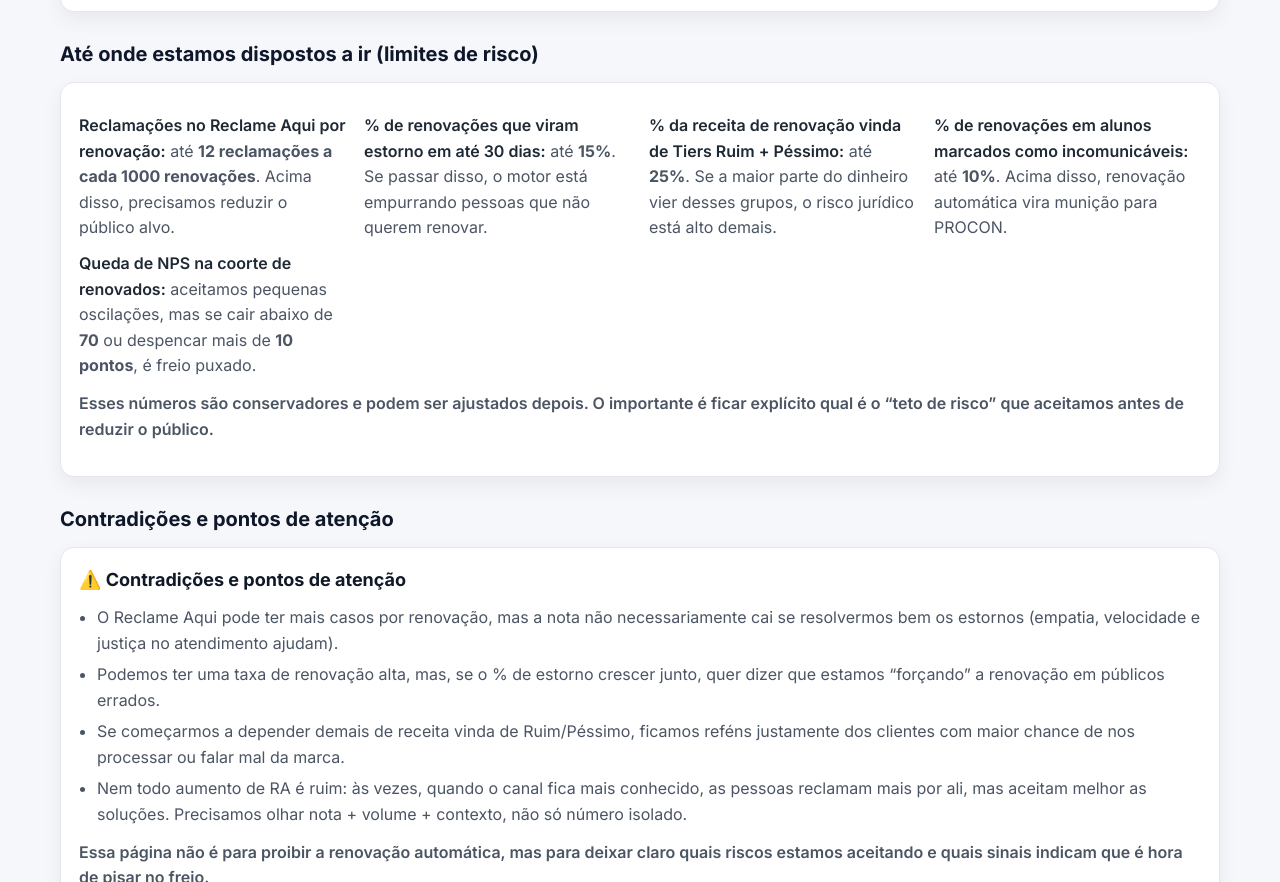
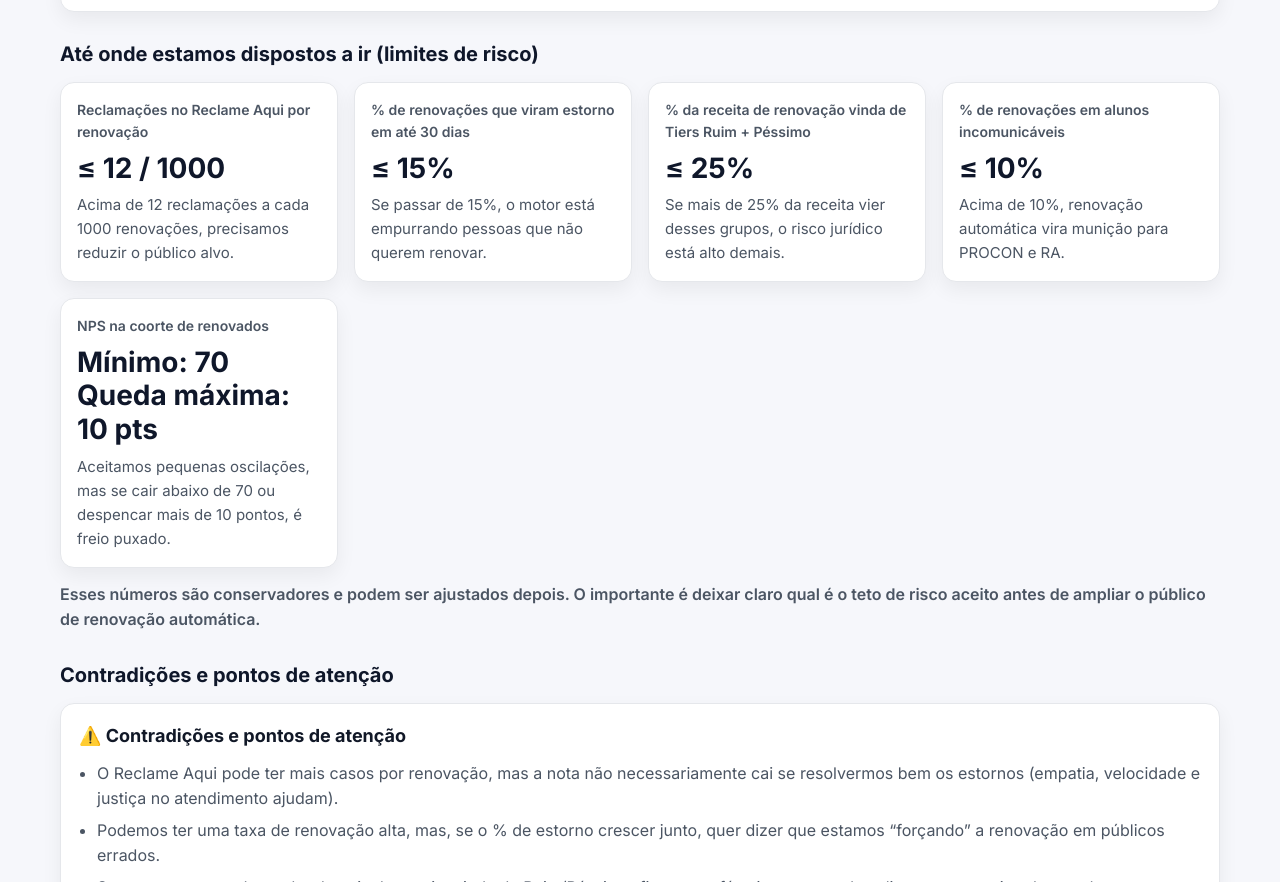
Before and after one commit to javaijafoi/demos, a website: page riscos.html in a window 1280 px wide. Shown: the part 1496-2378 px from the top of the page. Drawn offline with Linux system fonts and the light colour scheme.

Commit message:
Adiciona grade de limites de risco

```diff
--- a/riscos.css
+++ b/riscos.css
@@ -169,6 +169,52 @@ section {
   color: var(--text);
 }
 
+.limits-grid {
+  display: grid;
+  grid-template-columns: repeat(auto-fit, minmax(240px, 1fr));
+  gap: 16px;
+  margin-top: 12px;
+}
+
+.limit-card {
+  background: var(--card-bg);
+  border: 1px solid var(--border);
+  border-radius: 14px;
+  padding: 16px;
+  box-shadow: var(--shadow);
+  display: flex;
+  flex-direction: column;
+  gap: 8px;
+}
+
+.limit-title {
+  font-size: 14px;
+  font-weight: 600;
+  color: var(--muted);
+}
+
+.limit-value {
+  font-size: 28px;
+  font-weight: 700;
+  color: #0f172a;
+  line-height: 1.2;
+}
+
+.limit-value span {
+  display: block;
+}
+
+.limit-description {
+  color: var(--muted);
+  font-size: 15px;
+}
+
+.limits-note {
+  margin-top: 14px;
+  color: var(--muted);
+  font-weight: 600;
+}
+
 .alert-card h3 {
   display: flex;
   align-items: center;
--- a/riscos.html
+++ b/riscos.html
@@ -115,16 +115,34 @@
 
     <section aria-labelledby="limites">
       <h2 id="limites" class="section-title">Até onde estamos dispostos a ir (limites de risco)</h2>
-      <article class="card">
-        <div class="metrics">
-          <div><span class="metric-label">Reclamações no Reclame Aqui por renovação:</span> até <strong>12 reclamações a cada 1000 renovações</strong>. Acima disso, precisamos reduzir o público alvo.</div>
-          <div><span class="metric-label">% de renovações que viram estorno em até 30 dias:</span> até <strong>15%</strong>. Se passar disso, o motor está empurrando pessoas que não querem renovar.</div>
-          <div><span class="metric-label">% da receita de renovação vinda de Tiers Ruim + Péssimo:</span> até <strong>25%</strong>. Se a maior parte do dinheiro vier desses grupos, o risco jurídico está alto demais.</div>
-          <div><span class="metric-label">% de renovações em alunos marcados como incomunicáveis:</span> até <strong>10%</strong>. Acima disso, renovação automática vira munição para PROCON.</div>
-          <div><span class="metric-label">Queda de NPS na coorte de renovados:</span> aceitamos pequenas oscilações, mas se cair abaixo de <strong>70</strong> ou despencar mais de <strong>10 pontos</strong>, é freio puxado.</div>
-        </div>
-        <p class="footer-note">Esses números são conservadores e podem ser ajustados depois. O importante é ficar explícito qual é o “teto de risco” que aceitamos antes de reduzir o público.</p>
-      </article>
+      <div class="limits-grid">
+        <article class="limit-card">
+          <div class="limit-title">Reclamações no Reclame Aqui por renovação</div>
+          <div class="limit-value">≤ 12 / 1000</div>
+          <div class="limit-description">Acima de 12 reclamações a cada 1000 renovações, precisamos reduzir o público alvo.</div>
+        </article>
+        <article class="limit-card">
+          <div class="limit-title">% de renovações que viram estorno em até 30 dias</div>
+          <div class="limit-value">≤ 15%</div>
+          <div class="limit-description">Se passar de 15%, o motor está empurrando pessoas que não querem renovar.</div>
+        </article>
+        <article class="limit-card">
+          <div class="limit-title">% da receita de renovação vinda de Tiers Ruim + Péssimo</div>
+          <div class="limit-value">≤ 25%</div>
+          <div class="limit-description">Se mais de 25% da receita vier desses grupos, o risco jurídico está alto demais.</div>
+        </article>
+        <article class="limit-card">
+          <div class="limit-title">% de renovações em alunos incomunicáveis</div>
+          <div class="limit-value">≤ 10%</div>
+          <div class="limit-description">Acima de 10%, renovação automática vira munição para PROCON e RA.</div>
+        </article>
+        <article class="limit-card">
+          <div class="limit-title">NPS na coorte de renovados</div>
+          <div class="limit-value"><span>Mínimo: 70</span><span>Queda máxima: 10 pts</span></div>
+          <div class="limit-description">Aceitamos pequenas oscilações, mas se cair abaixo de 70 ou despencar mais de 10 pontos, é freio puxado.</div>
+        </article>
+      </div>
+      <p class="limits-note">Esses números são conservadores e podem ser ajustados depois. O importante é deixar claro qual é o teto de risco aceito antes de ampliar o público de renovação automática.</p>
     </section>
 
     <section aria-labelledby="contradicoes">
```
